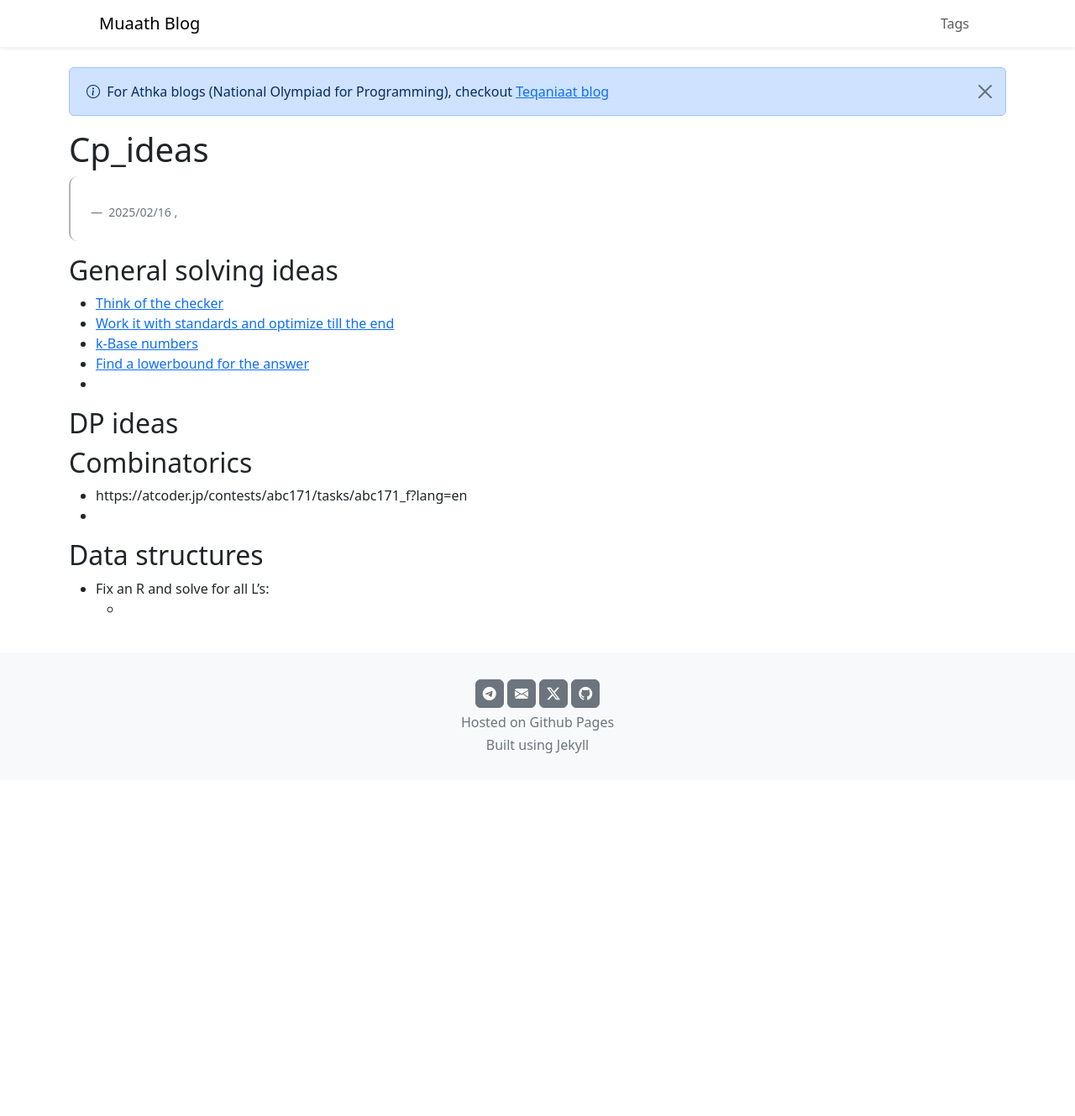
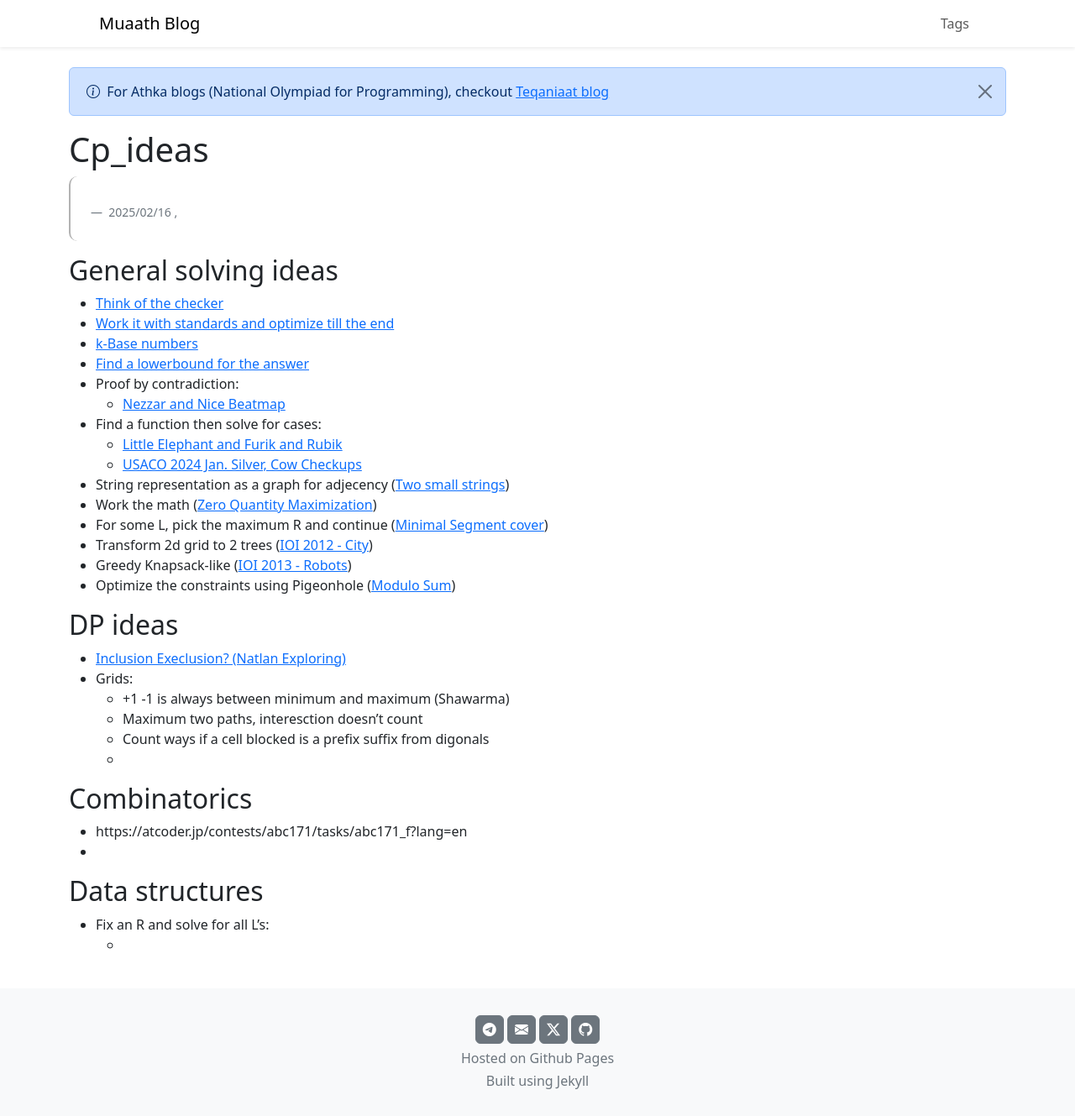
Before and after one commit to Muaath5/website, a Jekyll site: the page built from _posts/2025-02-16-cp_ideas.md, in a window 1280 px wide. Shown: the whole page at 84% size. Built offline with Jekyll 4.4.1, drawn with Linux system fonts in a browser that asks for light colours; nearby versions of some CDN libraries; our own code applies the rules of GitHub Pages for plain Markdown files; before the commit the page ends 929 px from its top, so only the background shows below that.

Commit message:
Update 2025-02-16-cp_ideas.md

```diff
--- a/_posts/2025-02-16-cp_ideas.md
+++ b/_posts/2025-02-16-cp_ideas.md
@@ -4,10 +4,25 @@
 - [Work it with standards and optimize till the end](https://szkopul.edu.pl/problemset/problem/bS_effBgQtuS7NXJA_dn7Ogm/site/?key=statement)
 - [k-Base numbers](https://codeforces.com/gym/104077/problem/E)
 - [Find a lowerbound for the answer](https://oj.uz/problem/view/APIO16_gap?locale=en)
--
+- Proof by contradiction:
+  - [Nezzar and Nice Beatmap](https://codeforces.com/contest/1477/problem/C)
+- Find a function then solve for cases:
+  - [Little Elephant and Furik and Rubik](https://codeforces.com/contest/204/problem/C)
+  - [USACO 2024 Jan. Silver, Cow Checkups](https://usaco.org/index.php?page=viewproblem2&cpid=1470)
+- String representation as a graph for adjecency ([Two small strings](https://codeforces.com/contest/1213/problem/E))
+- Work the math ([Zero Quantity Maximization](https://codeforces.com/contest/1133/problem/D))
+- For some L, pick the maximum R and continue ([Minimal Segment cover](https://codeforces.com/problemset/problem/1175/E))
+- Transform 2d grid to 2 trees ([IOI 2012 - City](https://oj.uz/problem/view/IOI12_city))
+- Greedy Knapsack-like ([IOI 2013 - Robots](https://oj.uz/problem/view/IOI13_robots))
+- Optimize the constraints using Pigeonhole ([Modulo Sum](https://codeforces.com/contest/577/problem/B))
 
 ## DP ideas
-
+- [Inclusion Execlusion? (Natlan Exploring)](https://codeforces.com/contest/2037/problem/G)
+- Grids:
+  - +1 -1 is always between minimum and maximum (Shawarma)
+  - Maximum two paths, interesction doesn't count
+  - Count ways if a cell blocked is a prefix suffix from digonals
+  -
 
 ## Combinatorics
 - https://atcoder.jp/contests/abc171/tasks/abc171_f?lang=en
```
